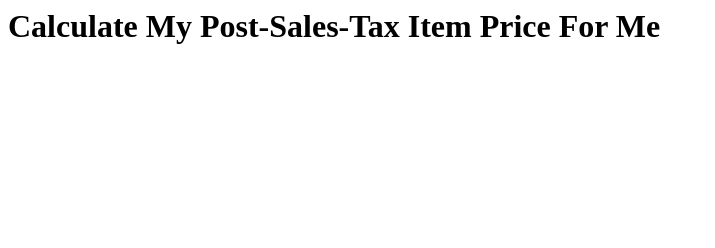
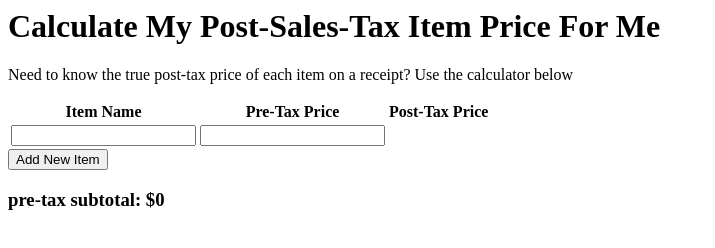
Before and after one commit to janester/calculate-sales-tax, a plain HTML site: page index.html in a window 1280 px wide. Shown: the whole page, without its empty margins (0-715 px from the left). Drawn offline with Linux system fonts and the light colour scheme.

Commit message:
adding new elements and subtotaling

```diff
--- a/index.html
+++ b/index.html
@@ -1 +1,62 @@
 <h1>Calculate My Post-Sales-Tax Item Price For Me</h1>
+
+<p>Need to know the true post-tax price of each item on a receipt? Use the calculator below</p>
+
+<table>
+  <tr>
+    <th>Item Name</th>
+    <th>Pre-Tax Price</th>
+    <th>Post-Tax Price</th>
+  </tr>
+  <tr>
+    <td class="name">
+      <input type="text" name="item-name">
+    </td>
+    <td class="pre-tax">
+      <input type="text" name="pre-tax" oninput="updateTotal()">
+    </td>
+    <td class="post-tax">
+    </td>
+  </tr>
+</table>
+
+<button id="add-new-item" onclick="addNewItem()">Add New Item</button>
+<h3>pre-tax subtotal: $<span id="pre-tax-subtotal">0</span></h3>
+
+<script type="text/javascript">
+  var blankRow = `
+    <td class="name">
+      <input type="text" name="item-name">
+    </td>
+    <td class="pre-tax">
+      <input type="text" name="pre-tax" oninput="updateTotal()">
+    </td>
+    <td class="post-tax">
+    </td>
+  `;
+
+  function addNewItem() {
+    table = document.getElementsByTagName("table")[0]
+    table.insertRow()
+    insertedRow = table.rows[table.rows.length-1]
+    insertedRow.innerHTML = blankRow
+  }
+
+  function updateTotal(e) {
+    preTax = document.getElementsByName("pre-tax")
+    total = 0
+    for (let i = 0; i < preTax.length; i++) {
+      p = preTax[i]
+      if (p.value != '') {
+        value = parseFloat(p.value)
+        total += value
+      }
+    }
+
+    total = Math.round((total + Number.EPSILON) * 100) / 100
+    subtotal = document.getElementById("pre-tax-subtotal")
+    subtotal.innerHTML = total
+  }
+
+
+</script>
```
